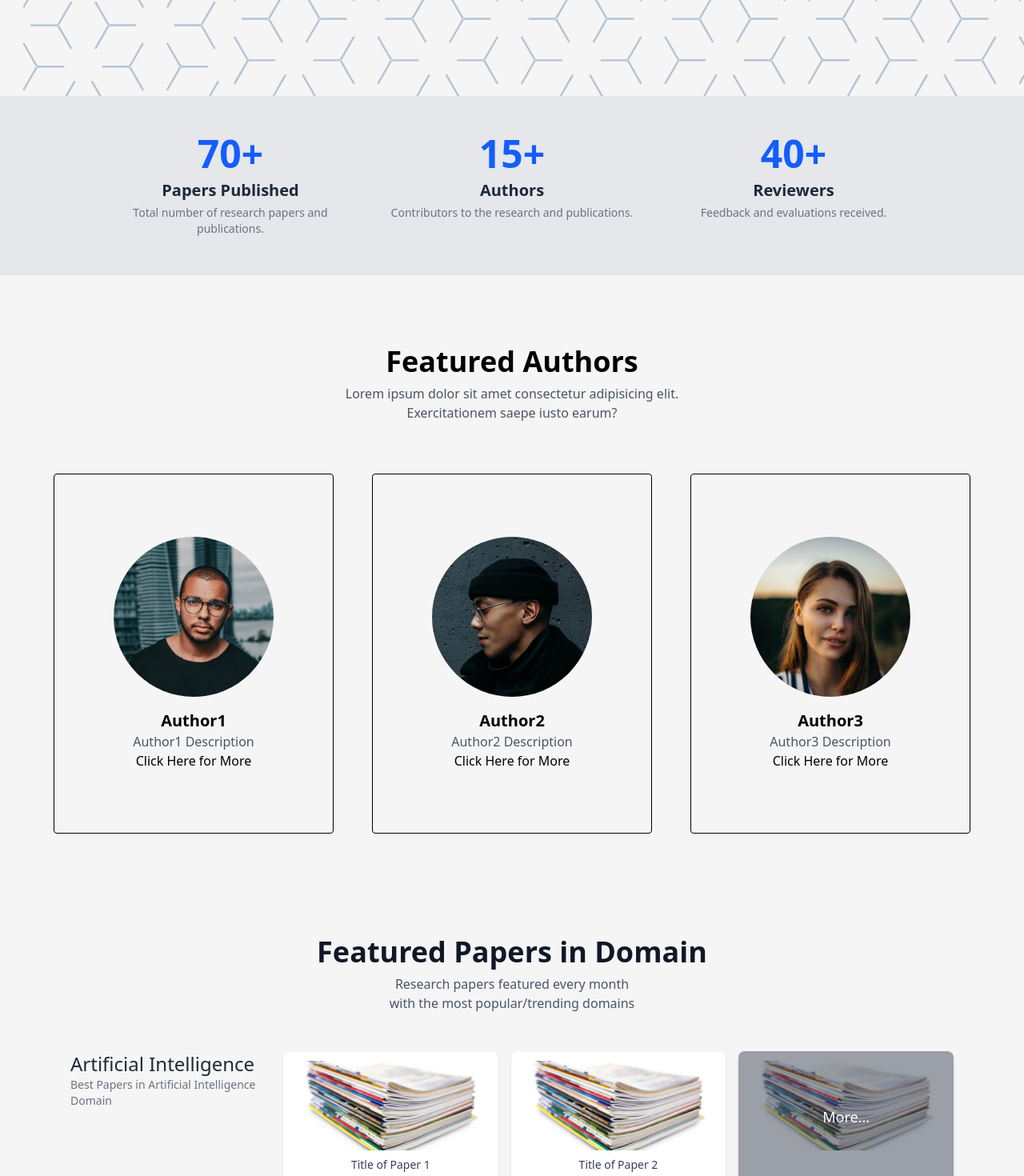
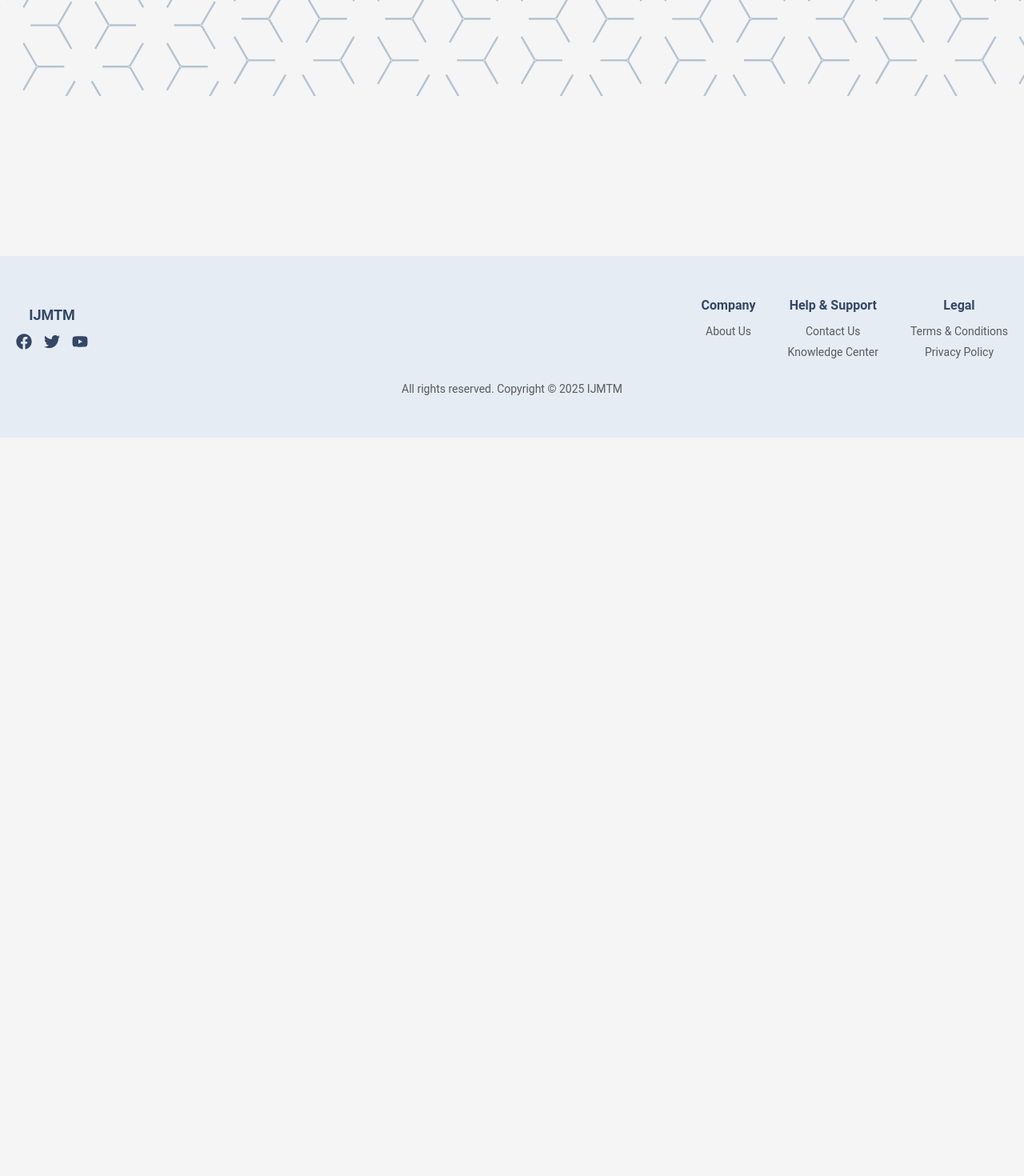
Before and after one commit to Adhish-Kumar-Baranwal/IJMTM, a React (Vite) app: page / in a window 1280 px wide. Shown: the part 680-2150 px from the top of the page at 80% size. After the commit the page ends 1227 px from the top, so only its background shows below. Built offline with nearby package versions, Linux system fonts and the light colour scheme.

Commit message:
first changes

```diff
--- a/src/HomePage/HomePage.jsx
+++ b/src/HomePage/HomePage.jsx
@@ -2,19 +2,16 @@ import Hero from "../components/Hero/Hero";
 import NavBar from "../components/NavBar/NavBar";
 import FeaturedAuthor from "../components/sections/Featured/FeaturedAuthor";
 import FeaturedArticles from "../components/sections/Featured/FeaturedArticles";
-import CounterSection from "../components/sections/CounterSection/CounterSection"
+import CounterSection from "../components/sections/CounterSection/CounterSection";
 import Footer from "../Footer/Footer";
 
 const HomePage = () => {
-    return (
+  return (
     <>
-        <NavBar />
-        <Hero />
-        <CounterSection />
-        <FeaturedAuthor />
-        <FeaturedArticles />
-        <Footer />
+      <NavBar />
+      <Hero />
+      <Footer />
     </>
-    );
-}
+  );
+};
 export default HomePage;
```
Also changed, not shown: 1 other file (tests, documents, lock files or other folders).
